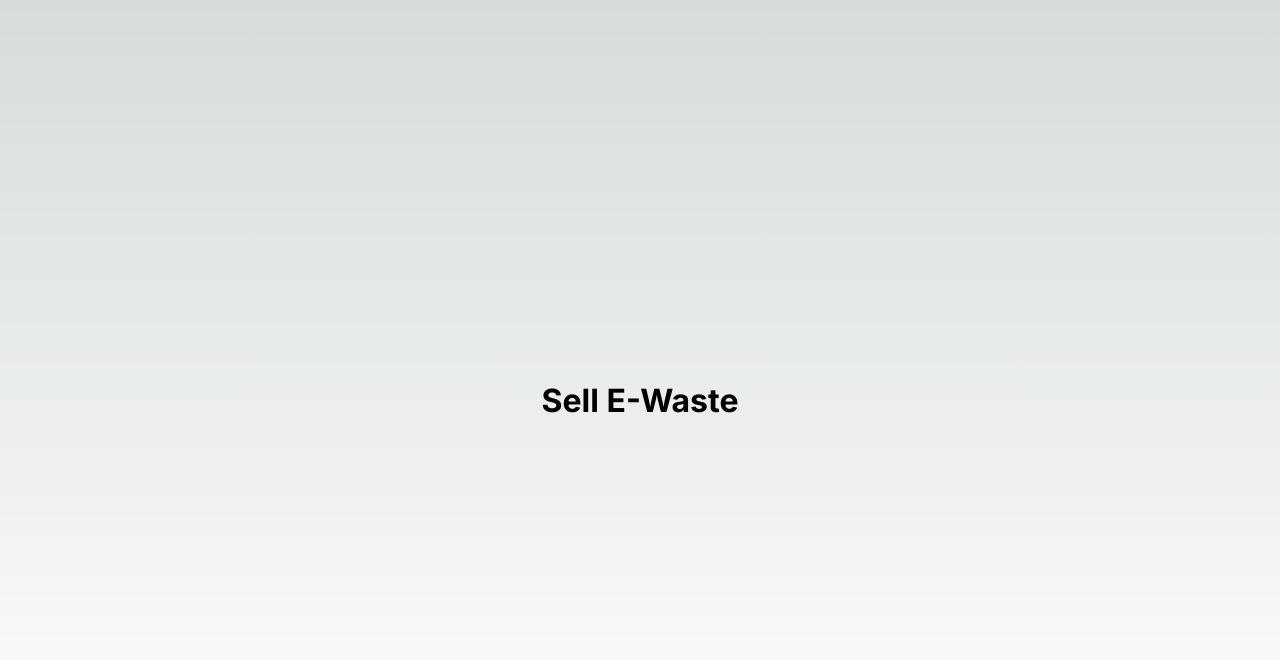
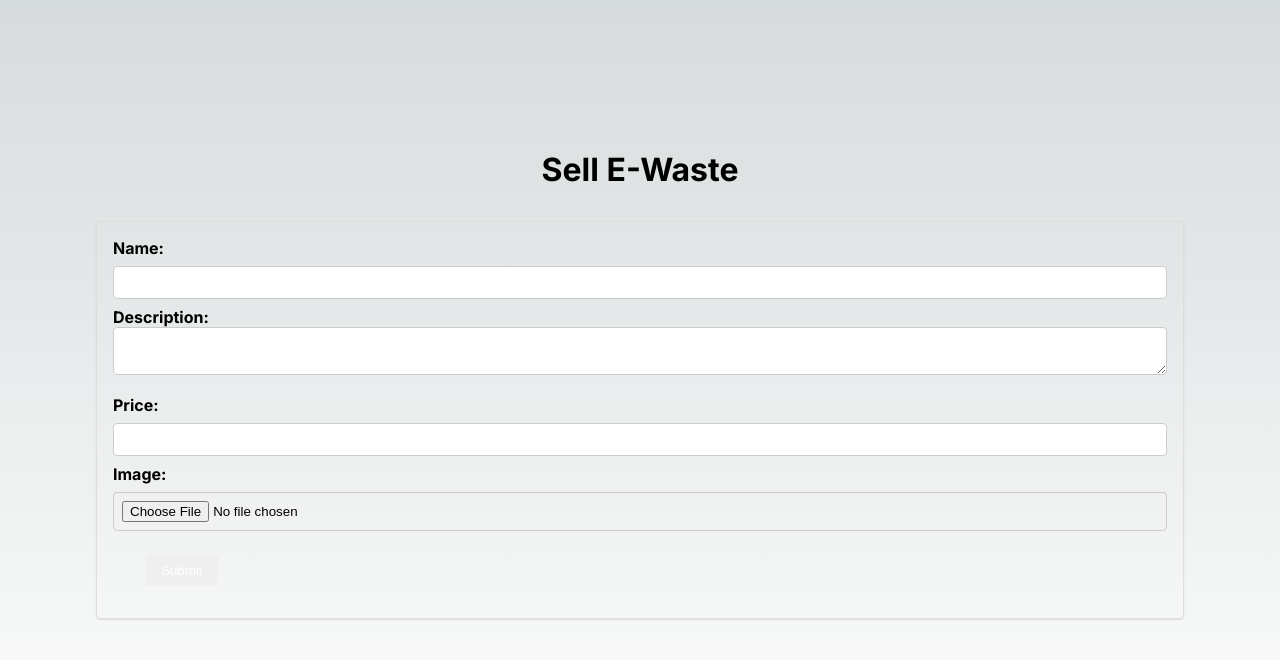
Before and after one commit to dawksh/cse-mini-project, a Next.js app: page /sell in a window 1280 px wide. Shown: the top 660 px of the page. Built offline with nearby package versions, Linux system fonts and the light colour scheme.

Commit message:
feat: add sell ui

```diff
--- /dev/null
+++ b/src/pages/components/Sell.component.tsx
@@ -0,0 +1,66 @@
+import Head from 'next/head'
+import { Inter } from 'next/font/google'
+import styles from '@/styles/Home.module.css'
+import Image from 'next/image'
+import { useState } from 'react'
+
+const inter = Inter({ subsets: ['latin'] })
+
+export default function Sell() {
+
+    const [name, setName] = useState('');
+    const [description, setDescription] = useState('');
+    const [price, setPrice] = useState('');
+    const [image, setImage] = useState<any>();
+
+    const handleSubmit = (e: any) => {
+        e.preventDefault();
+        // You can add your form submission logic here
+    };
+    return (
+        <form className={styles.form} onSubmit={handleSubmit}>
+            <label htmlFor="name" className={styles.label}>Name:</label>
+            <input
+                type="text"
+                id="name"
+                value={name}
+                onChange={(e) => setName(e.target.value)}
+                className={styles.input}
+                required
+            />
+
+            <label htmlFor="description" className={styles.label}>Description:</label>
+            <textarea
+                id="description"
+                value={description}
+                onChange={(e) => setDescription(e.target.value)}
+                className={styles.textarea}
+                required
+            />
+
+            <label htmlFor="price" className={styles.label}>Price:</label>
+            <input
+                type="number"
+                id="price"
+                value={price}
+                onChange={(e) => setPrice(e.target.value)}
+                className={styles.input}
+                required
+            />
+
+            <label htmlFor="image" className={styles.label}>Image:</label>
+            <input
+                type="file"
+                id="image"
+                accept="image/*"
+                onChange={(e) => setImage(e.target.files?.[0])}
+                className={styles.input}
+                required
+            />
+
+            <button type="submit" className={styles.button}>
+                Submit
+            </button>
+        </form>
+    )
+}
--- a/src/pages/sell.tsx
+++ b/src/pages/sell.tsx
@@ -2,6 +2,7 @@ import Head from 'next/head'
 import { Inter } from 'next/font/google'
 import styles from '@/styles/Home.module.css'
 import Link from 'next/link'
+import Sell from './components/Sell.component'
 
 const inter = Inter({ subsets: ['latin'] })
 
@@ -16,7 +17,7 @@ export default function Home() {
             </Head>
             <main className={`${styles.main} ${inter.className}`}>
                 <h1>Sell E-Waste</h1>
-                {/* TODO: Add a component in loop fetching data from db to buy data */}
+                <Sell></Sell>
             </main>
         </>
     )
--- a/src/styles/Home.module.css
+++ b/src/styles/Home.module.css
@@ -207,11 +207,6 @@
 	display: flex;
 }
 
-.button {
-	margin: 2rem;
-	padding: 1rem 2rem;
-}
-
 .card {
 	border: 1px solid #ddd;
 	padding: 2rem;
@@ -235,3 +230,43 @@
 	flex-direction: row;
 	flex-wrap: wrap;
 }
+
+/* components/Form.module.css */
+.form {
+	border: 1px solid #ddd;
+	padding: 16px;
+	border-radius: 4px;
+	margin: 2rem;
+	box-shadow: 0 1px 2px rgba(0, 0, 0, 0.1);
+}
+
+.label {
+	font-weight: bold;
+	margin-bottom: 0.5rem;
+}
+
+.input {
+	width: 100%;
+	padding: 0.5rem;
+	border: 1px solid #ccc;
+	border-radius: 4px;
+	margin: 0.5rem 0;
+}
+
+.textarea {
+	width: 100%;
+	padding: 0.5rem;
+	border: 1px solid #ccc;
+	border-radius: 4px;
+	margin-bottom: 1rem;
+	resize: vertical;
+}
+
+.button {
+	color: #fff;
+	padding: 0.5rem 1rem;
+	border: none;
+	border-radius: 4px;
+	cursor: pointer;
+	margin: 1rem 2rem;
+}
```
